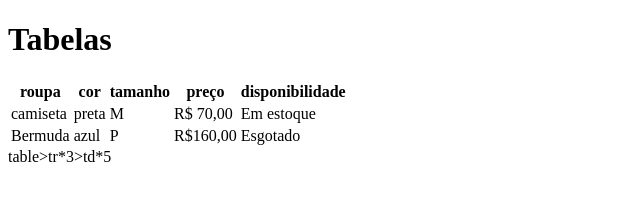
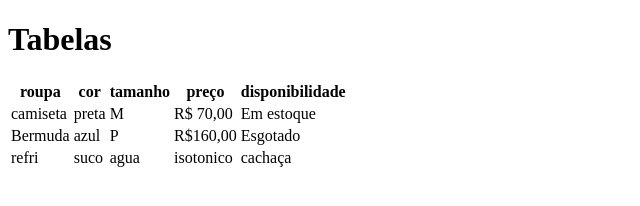
Before and after one commit to alison-vinicius/aula-tabela, a plain HTML site: page index.html in a window 1280 px wide. Shown: the whole page, without its empty margins (0-640 px from the left). Drawn offline with Linux system fonts and the light colour scheme.

Commit message:
adicionando uma nova lista

```diff
--- a/index.html
+++ b/index.html
@@ -31,8 +31,16 @@
                 <td>R$160,00</td>
                 <td>Esgotado</td>
             </tr>
+
+            <tr3>
+                <td>refri</td>
+                <td>suco</td>
+                <td>agua</td>
+                <td>isotonico</td>
+                <td>cachaça</td>
+            </tr3>
     </table>
 
-    table>tr*3>td*5
+
 </body>
 </html>
```
